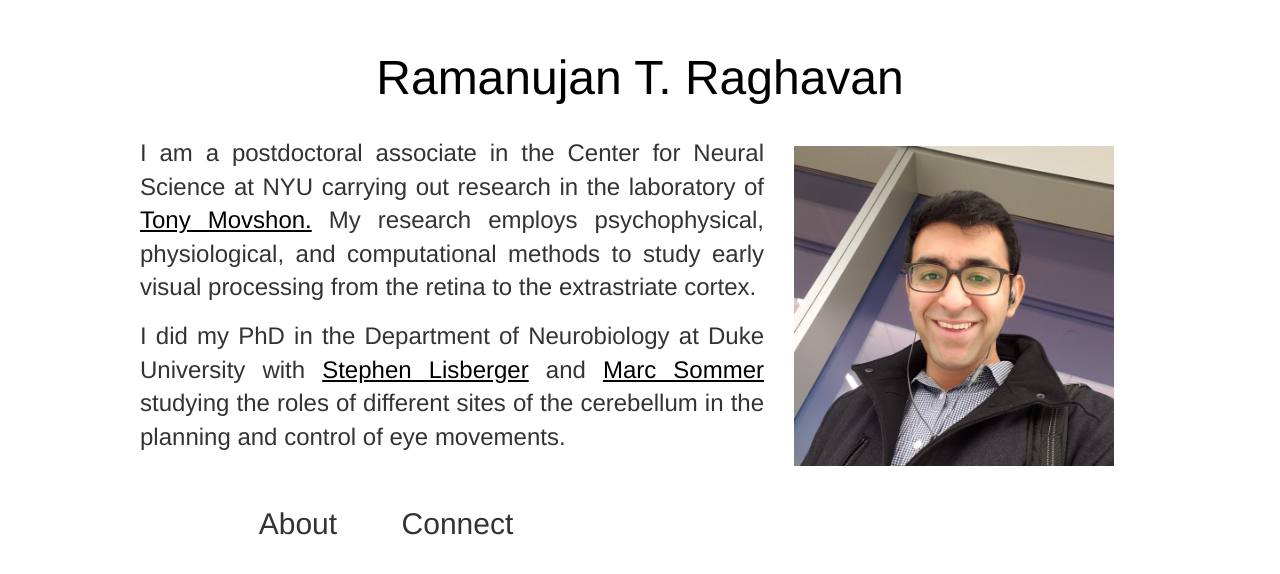
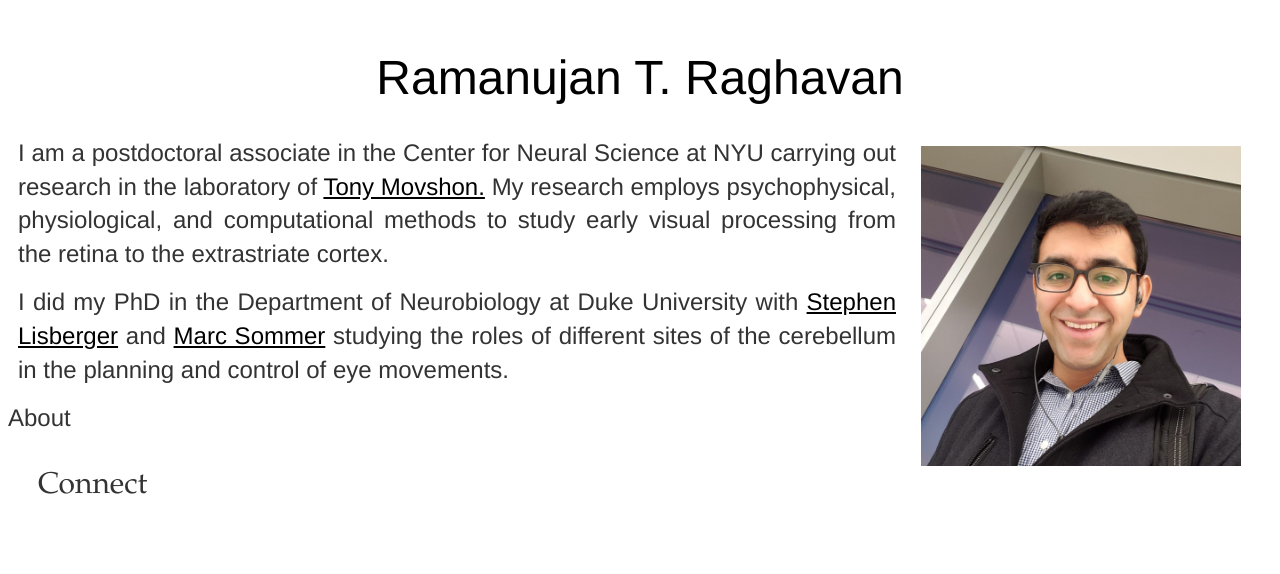
Before and after one commit to rtraghavan/rtraghavan.github.io, a Jekyll site: the page built from index.html, in a window 1280 px wide. Shown: the top 574 px of the page. Built offline with Jekyll 4.4.1, drawn with Linux system fonts in a browser that asks for light colours.

Commit message:
reverting

```diff
--- a/_layouts/default.html
+++ b/_layouts/default.html
@@ -21,7 +21,7 @@
 </body>
 
 <footer class="footer">
-<ul>
+<ul:q
 		<li><p><a href="{{ site.url }}/">About</a></p></li>
 		<li><p><a href="{{ site.url }}/connect">Connect</a></p></li>
 	</ul>
--- a/css/main.css
+++ b/css/main.css
@@ -13,7 +13,7 @@
     text-decoration: none; }
 
 #description {
-  margin: 0 100px
+  margin: 0 30px
   font-weight: 300;
   padding-top: 1em;
   text-align: justify;}
@@ -82,16 +82,21 @@
   max-width: 100%; }
 
 footer {
-  text-align: center;
   font-weight: 300;
   bottom: 0;
 }
 
 footer li {
-  font: 20px/1.4 "Helvetica", sans-serif;
+  font: 20px/1.4 "Palatino", sans-serif;
+    text-align: center;
 
+<<<<<<< HEAD
+  margin: 0 300px
+  font-weight: 300;
+=======
   margin: 0 100px
-  font-weight: 300;
+  font-weight: 800;
+>>>>>>> 6df0e4b38a821f3e106617adf7835523311f0819
   padding-top: 1em;
   text-align: justify;}
 }
@@ -100,6 +105,7 @@
     padding: 0;
     margin: 0;
     margin-bottom: 0.25em;
+    text-align:center
 }
 
 footer a {
@@ -134,17 +140,25 @@
 
 ul {
   list-style-type: none;
-  margin: 0;
+<<<<<<< HEAD
+  margin: 0px;
   padding: 0;
   background-color: white;
+  text-decoration: none;
+  text-align:center;
+
+=======
+  padding: 0;
+  background-color: white;
+  text-decoration: none;
   text-align: center;
-  text-decoration: none;
-
-
+  width: 100%;
+>>>>>>> 6df0e4b38a821f3e106617adf7835523311f0819
 }
 
 li {
     display: inline-block;
+    text-align:center;
 }
 
 
@@ -161,6 +175,6 @@
 /*making a navigation bar*/
 .container {
   margin: 0 auto;
-  max-width: 1000px;
+  max-width: 2000px;
   padding: 0 10px;
   width: 100%; }
--- a/index.html
+++ b/index.html
@@ -8,7 +8,7 @@
 
 
   <div id="description">
-    <img src="img/pic.jpg" style="float:right;width:320px;height:320px;margin:25px 10px 0px 30px;">
+    <img src="img/pic.jpg" style="float:right;width:320px;height:320px;margin:25px 25px 25px 25px;">
     <p>
     {% include About_Me.md %}
     </p>
```
